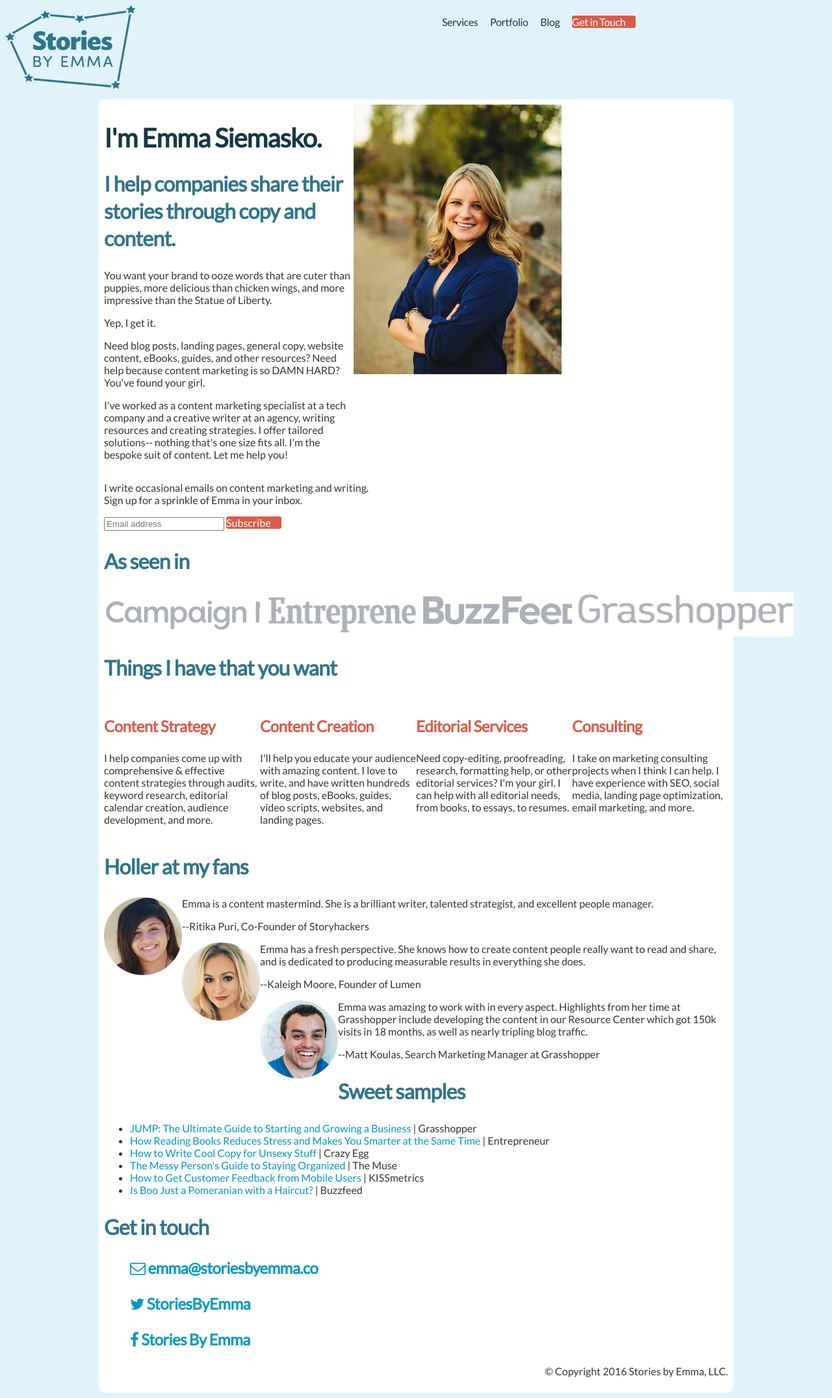
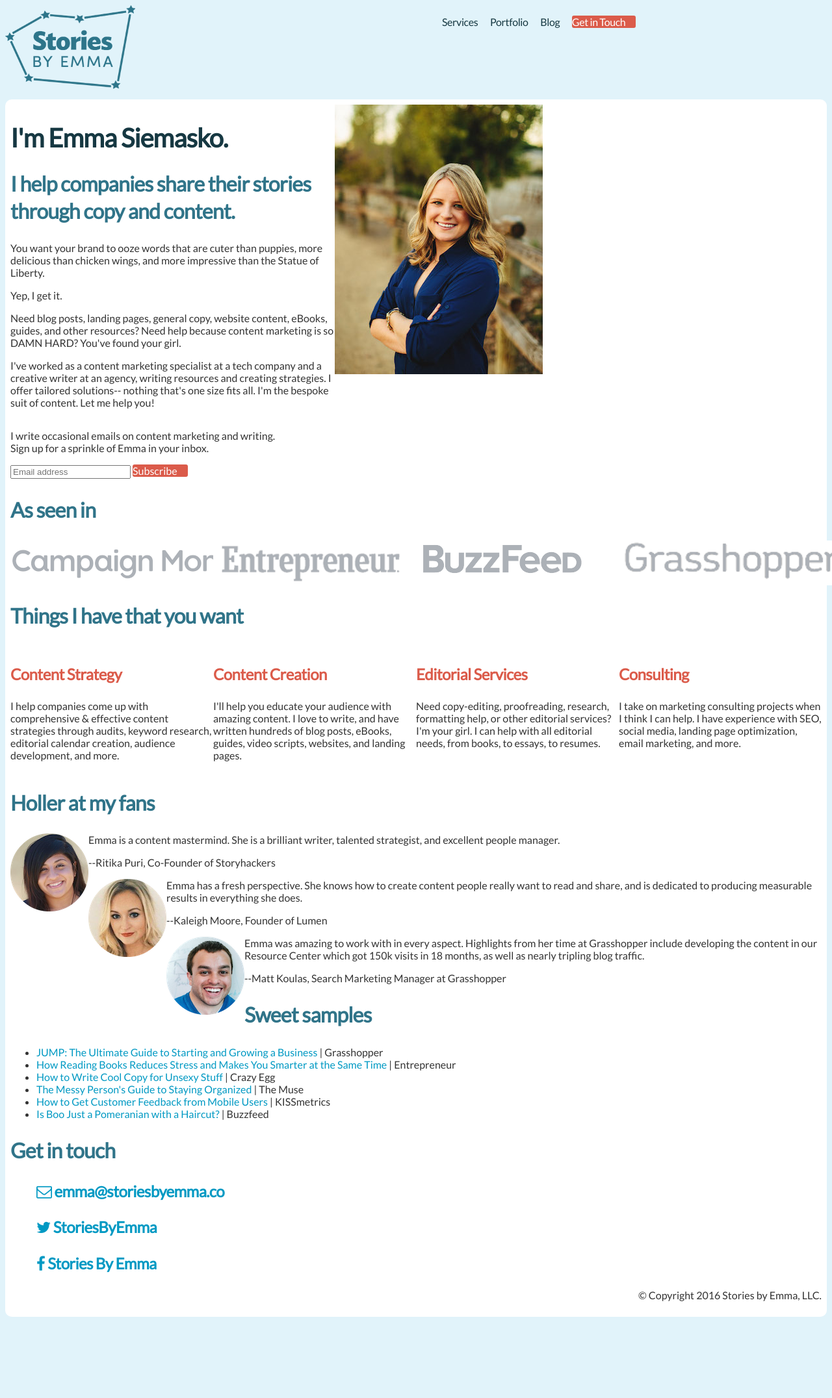
Before and after one commit to emmalepsy/emmalepsy.github.io, a Jekyll site: the page mobile.html, which Jekyll copies as it is, in a window 1280 px wide. Shown: the whole page at 65% size. Built offline with Jekyll 4.4.1, drawn with Linux system fonts in a browser that asks for light colours; nearby versions of some CDN libraries; a style sheet for code colours, icons or effects is not loaded; after the commit the page ends 2035 px from its top, so only the background shows below that.

Commit message:
container and main_content divs

```diff
--- a/mobile.html
+++ b/mobile.html
@@ -32,11 +32,15 @@
   font-size: 16px;
 }
 
-#main_container {
+#container {
   margin-left: auto;
   margin-right: auto;
+  max-width: 960px;
+}
+
+#main_content {
+  margin: 0;
   padding: 0.5em;
-  max-width: 960px;
   background: #ffffff;
   border-radius: 10px;
 }
@@ -171,6 +175,7 @@
 
 </style>
 <body>
+  <div class="container">
     <div class="group">
       <div id="header" class="c1">
 	<img id="logo" src="small-logo-blue.png" width="200px">
@@ -185,32 +190,26 @@
 	</ul>
       </div>
     </div>
-
-
-<div id="main_container">
+    <div id="main_content">
       <div class="group">
 	<div class="c3">
 	  <h1>I'm Emma Siemasko.</h1>
 	  <h2>I help companies share their stories through copy
 	    and content.
 	  </h2>
-
 	  <p>
 	    You want your brand to ooze words that are cuter than puppies, more
 	    delicious than chicken wings, and more impressive than the Statue of
 	    Liberty.
 	  </p>
-
 	  <p>
 	    Yep, I get it.
 	  </p>
-
 	  <p>
 	    Need blog posts, landing pages, general copy, website content, eBooks,
 	    guides, and other resources? Need help because content
 	    marketing is so DAMN HARD? You've found your girl.
 	  </p>
-
 	  <p>
 	    I've worked as a content marketing specialist at a tech company and a
 	    creative writer at an agency, writing resources and creating
@@ -313,18 +312,21 @@
 	<div class="">
 	  <img style="float:left" src="kaleighmoore120.png">
 	  <p class="pull-quote"><span class="mega-octicon
-        octicon-quote"></span> Emma has a fresh perspective. She knows how to create content people really want to read and share, and is dedicated to producing measurable results in everything she does.</p>
+					     octicon-quote"></span>
+	    Emma has a fresh perspective. She knows how to create content people really want to read and share,
+	    and is dedicated to producing measurable results in everything she does.</p>
 	  <p class="pull-quote">--Kaleigh Moore, Founder of Lumen</p>
 	</div>
 	<div class="">
 	  <img style="float:left" src="mattkoulas120.png">
 	  <p class="pull-quote"><span class="mega-octicon
-        octicon-quote"></span> Emma was amazing to work with in every aspect. Highlights from her time at Grasshopper include developing the content in our Resource Center which got 150k visits in 18 months, as well as nearly tripling blog traffic.</p>
+					     octicon-quote"></span>
+	    Emma was amazing to work with in every aspect. Highlights from her time at Grasshopper include
+	    developing the content in our Resource Center which got 150k visits in 18 months, as well as nearly
+	    tripling blog traffic.</p>
           <p class="pull-quote">--Matt Koulas, Search Marketing Manager at Grasshopper</p>
 	</div>
       </div>
-
-
 
       <h2 class="center">Sweet samples</h2><a name="samples"></a>
 
@@ -346,7 +348,6 @@
 
 
       <h2 class="center">Get in touch</h2><a name="contacts"></a>
-
       <p>
 	<ul style="list-style:none" id="social-party">
 	  <li><h3><a href="mailto:emma@storiesbyemma.co"><i class="fa fa-envelope-o"></i>&nbsp;emma@storiesbyemma.co</a></h3></li>
@@ -356,6 +357,6 @@
       </p>
       <div align="right"><p class="holler small">© Copyright 2016 Stories by Emma, LLC.</p></div>
     </div>
-
+</div>
 </body>
 </html>
```
Lines whose indentation alone changed are shown as unchanged.
